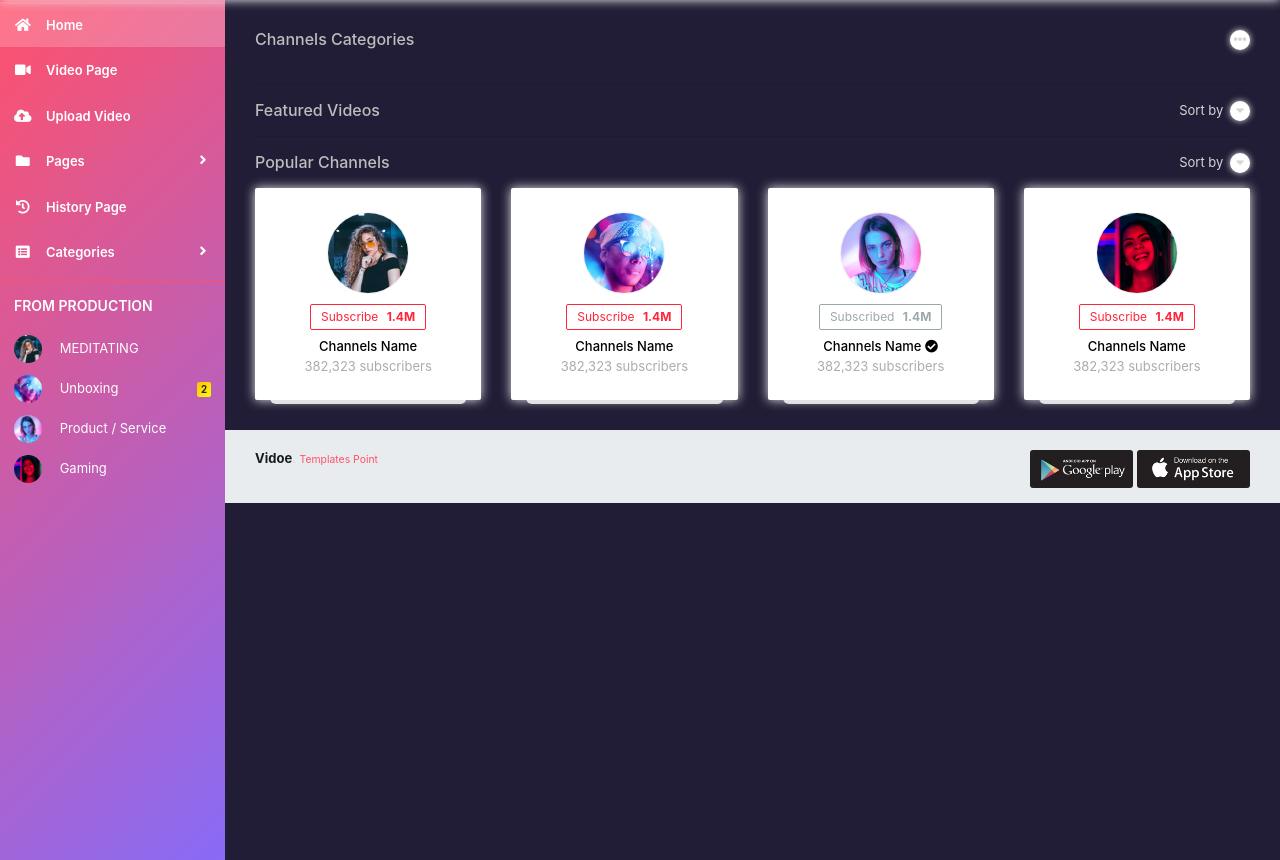
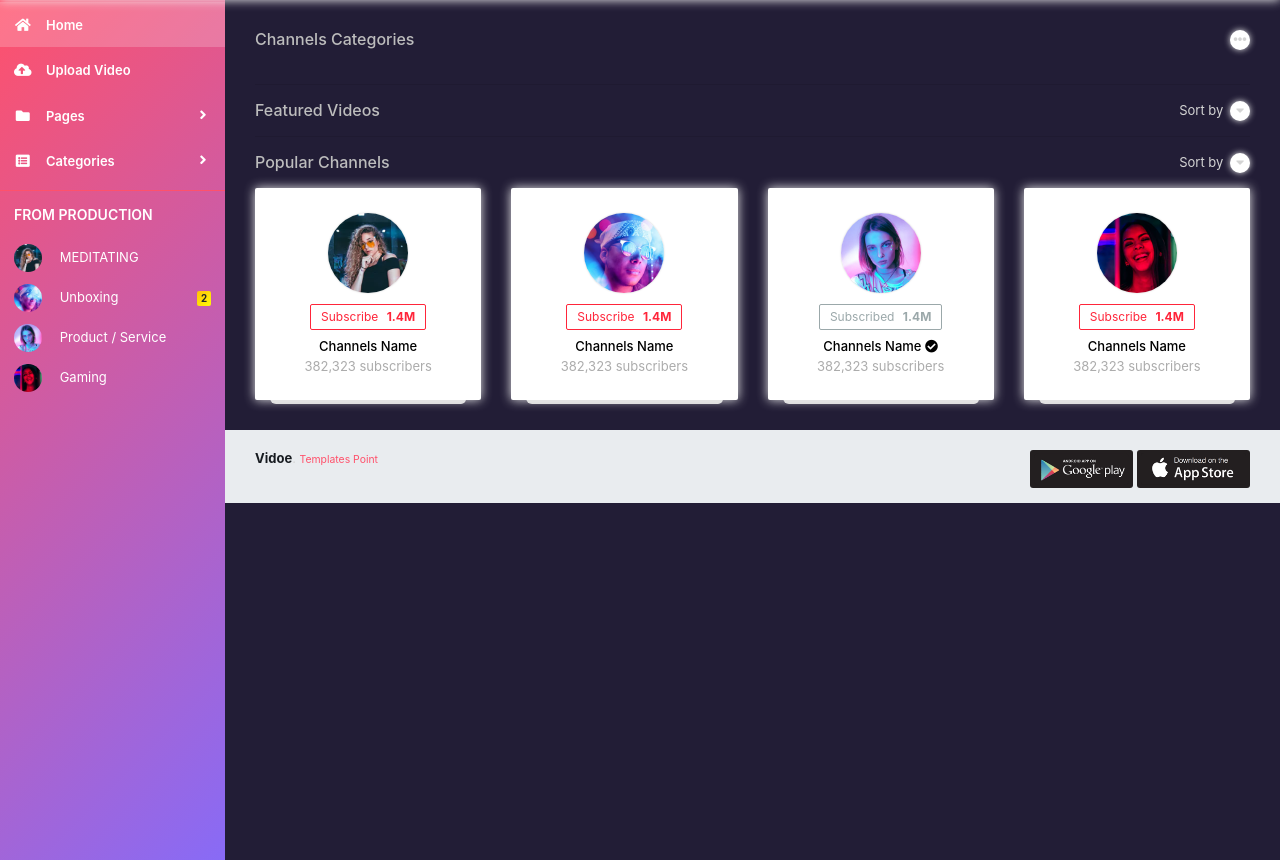
Before and after one commit to rngunga1/multimedia-project, a Symfony app: template templates/home/index.html.twig in a window 1280 px wide. Shown: the part 54-914 px from the top of the page. Run offline with Twig, Linux system fonts and the light colour scheme; the template is opened without the code that fills it, so the values that code supplies are empty; some libraries are stand-ins or nearby versions.

Commit message:
Entregavel

```diff
--- a/templates/base.html.twig
+++ b/templates/base.html.twig
@@ -103,12 +103,12 @@
             </li>
 
 
-            <li class="nav-item">
+            {# <li class="nav-item">
                <a class="nav-link" href="video-page.html">
                <i class="fas fa-fw fa-video"></i>
                <span>Video Page</span>
                </a>
-            </li>
+            </li> #}
             <li class="nav-item">
                <a class="nav-link" href="upload-video.html">
                <i class="fas fa-fw fa-cloud-upload-alt"></i>
@@ -131,12 +131,12 @@
                   <a class="dropdown-item" href="blank.html">Blank Page</a>
                </div>
             </li>
-            <li class="nav-item">
+            {# <li class="nav-item">
                <a class="nav-link" href="history-page.html">
                <i class="fas fa-fw fa-history"></i>
                <span>History Page</span>
                </a>
-            </li>
+            </li> #}
             <li class="nav-item dropdown">
                <a class="nav-link dropdown-toggle" href="categories.html" role="button" data-toggle="dropdown" aria-haspopup="true" aria-expanded="false">
                <i class="fas fa-fw fa-list-alt"></i>
```
